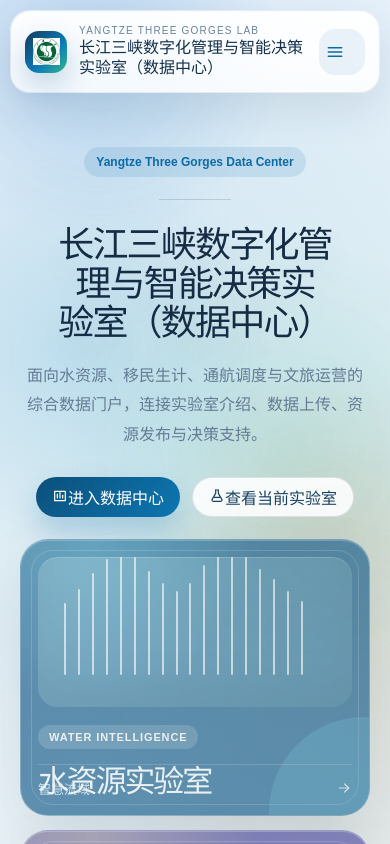
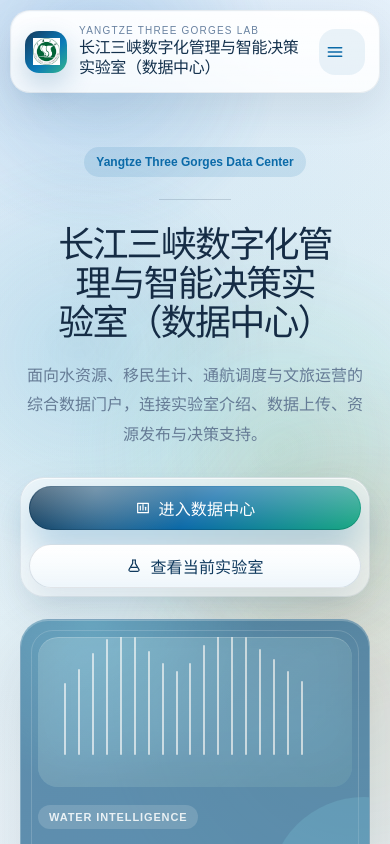
Before and after one commit to xjqofyjb/cjznjcsys, a React (Vite) app in the folder research-data-frontend/: page / in a window 390 px wide. Shown: the top 844 px of the page. Built offline with nearby package versions, Linux system fonts and the light colour scheme.

Commit message:
Refine frontend visual system

```diff
--- a/research-data-frontend/src/App.css
+++ b/research-data-frontend/src/App.css
@@ -126,10 +126,12 @@
 }
 
 .brand-lockup__text strong {
+  font-family: var(--font-display);
   font-size: 15px;
   color: #14314d;
   line-height: 1.25;
   max-width: 430px;
+  letter-spacing: -0.02em;
 }
 
 .topbar-nav,
@@ -197,7 +199,7 @@
 .topbar-menu__item {
   border: none;
   cursor: pointer;
-  transition: transform 180ms ease, box-shadow 180ms ease, background 180ms ease, border-color 180ms ease;
+  transition: transform 180ms ease, box-shadow 180ms ease, background 180ms ease, border-color 180ms ease, color 180ms ease;
 }
 
 .topbar-nav__item {
@@ -303,19 +305,68 @@
 }
 
 .app-button {
+  position: relative;
+  display: inline-flex;
+  align-items: center;
   gap: 8px;
   justify-content: center;
-  min-height: 40px;
-  padding: 0 16px;
+  min-height: 44px;
+  padding: 0 18px;
   border-radius: 999px;
-  font-weight: 600;
+  overflow: hidden;
+  font-weight: 720;
+  letter-spacing: 0.01em;
+  isolation: isolate;
+  transform: translateZ(0);
+}
+
+.app-button::before {
+  content: "";
+  position: absolute;
+  inset: 1px;
+  z-index: -1;
+  border-radius: inherit;
+  background: linear-gradient(180deg, rgba(255, 255, 255, 0.34), rgba(255, 255, 255, 0));
+  opacity: 0.86;
+}
+
+.app-button::after {
+  content: "";
+  position: absolute;
+  top: -80%;
+  left: -45%;
+  z-index: -1;
+  width: 54%;
+  height: 260%;
+  background: linear-gradient(90deg, transparent, rgba(255, 255, 255, 0.34), transparent);
+  transform: rotate(20deg) translateX(-70%);
+  transition: transform 520ms cubic-bezier(0.2, 0.8, 0.2, 1);
 }
 
 .app-button:hover,
 .mobile-nav__toggle:hover,
 .toolbar-chip:hover,
 .tile-picker__item:hover {
-  transform: translateY(-1px);
+  transform: translateY(-2px);
+}
+
+.app-button:hover::after {
+  transform: rotate(20deg) translateX(260%);
+}
+
+.app-button:active,
+.toolbar-chip:active,
+.tile-picker__item:active {
+  transform: translateY(0);
+}
+
+.app-button:focus-visible,
+.toolbar-chip:focus-visible,
+.tile-picker__item:focus-visible,
+.topbar-nav__item:focus-visible,
+.topbar-menu__item:focus-visible {
+  outline: 3px solid rgba(48, 169, 142, 0.24);
+  outline-offset: 3px;
 }
 
 .app-button:disabled {
@@ -326,20 +377,31 @@
 
 .app-button--primary {
   color: #fff;
-  background: linear-gradient(135deg, #0b4f7a 0%, #0d77b2 100%);
-  box-shadow: 0 14px 30px rgba(11, 106, 168, 0.24);
+  background:
+    radial-gradient(circle at 20% 10%, rgba(255, 255, 255, 0.22), transparent 34%),
+    linear-gradient(135deg, #082e4c 0%, #0b6aa8 52%, #19a981 100%);
+  box-shadow:
+    0 18px 34px rgba(11, 106, 168, 0.26),
+    inset 0 -1px 0 rgba(4, 25, 43, 0.20),
+    inset 0 1px 0 rgba(255, 255, 255, 0.24);
 }
 
 .app-button--secondary {
-  color: #184264;
-  background: rgba(255, 255, 255, 0.88);
+  color: #103a5e;
+  background:
+    linear-gradient(180deg, rgba(255, 255, 255, 0.98), rgba(236, 245, 251, 0.88)),
+    rgba(255, 255, 255, 0.88);
   border: 1px solid rgba(15, 46, 79, 0.12);
+  box-shadow:
+    0 14px 28px rgba(27, 68, 105, 0.10),
+    inset 0 1px 0 rgba(255, 255, 255, 0.92);
 }
 
 .app-button--ghost {
-  color: #31506f;
-  background: rgba(255, 255, 255, 0.52);
-  border: 1px solid rgba(15, 46, 79, 0.1);
+  color: #2a4a68;
+  background: rgba(255, 255, 255, 0.58);
+  border: 1px solid rgba(15, 46, 79, 0.10);
+  box-shadow: inset 0 1px 0 rgba(255, 255, 255, 0.72);
 }
 
 .mobile-nav {
@@ -422,9 +484,11 @@
 
 .section-title {
   margin: 0;
+  font-family: var(--font-display);
   font-size: clamp(28px, 3vw, 40px);
   line-height: 1.08;
   color: #15304d;
+  letter-spacing: -0.04em;
 }
 
 .section-subtitle {
@@ -511,10 +575,10 @@
 
 .home-stage__intro h1 {
   margin: 0;
-  font-family: "Microsoft YaHei UI", "PingFang SC", "Noto Serif SC", "Source Han Serif SC", serif;
+  font-family: var(--font-display);
   font-size: clamp(28px, 3.15vw, 46px);
   line-height: 1.08;
-  letter-spacing: -0.08em;
+  letter-spacing: -0.06em;
   color: #152c45;
   white-space: nowrap;
   text-wrap: balance;
@@ -532,9 +596,15 @@
 .home-stage__actions {
   display: flex;
   justify-content: center;
-  gap: 12px;
+  gap: 14px;
   flex-wrap: wrap;
   margin-top: 28px;
+  padding: 8px;
+  border: 1px solid rgba(15, 46, 79, 0.08);
+  border-radius: 999px;
+  background: rgba(255, 255, 255, 0.56);
+  box-shadow: inset 0 1px 0 rgba(255, 255, 255, 0.74), 0 16px 40px rgba(18, 46, 78, 0.08);
+  backdrop-filter: blur(18px);
 }
 
 .lab-showcase {
@@ -918,9 +988,11 @@
 .hero-banner__copy h1,
 .lab-hero__content h1 {
   margin: 16px 0 14px;
+  font-family: var(--font-display);
   font-size: clamp(34px, 5vw, 58px);
   line-height: 1.02;
   color: #13304d;
+  letter-spacing: -0.055em;
 }
 
 .hero-banner__copy p,
@@ -1022,8 +1094,10 @@
 }
 
 .metric-card__value {
+  font-family: var(--font-display);
   font-size: clamp(28px, 3vw, 42px);
   font-weight: 800;
+  letter-spacing: -0.04em;
 }
 
 .metric-card__label {
@@ -1081,7 +1155,9 @@
 .login-modal h3,
 .empty-state h3,
 .app-footer h3 {
+  font-family: var(--font-display);
   margin: 0;
+  letter-spacing: -0.035em;
 }
 
 .lab-tile__body {
@@ -1495,12 +1571,16 @@
 .dataset-card__actions {
   display: flex;
   justify-content: flex-end;
-  margin-top: 14px;
+  gap: 10px;
+  flex-wrap: wrap;
+  margin-top: 18px;
+  padding-top: 16px;
+  border-top: 1px solid rgba(16, 35, 63, 0.08);
 }
 
 .preview-button {
-  min-height: 38px;
-  padding: 9px 13px;
+  min-height: 40px;
+  padding: 9px 14px;
   font-size: 13px;
 }
 
@@ -1815,7 +1895,13 @@
   display: flex;
   gap: 10px;
   flex-wrap: wrap;
+  align-items: center;
   margin-top: 18px;
+  padding: 10px;
+  border: 1px solid rgba(15, 46, 79, 0.08);
+  border-radius: 22px;
+  background: rgba(245, 249, 252, 0.68);
+  box-shadow: inset 0 1px 0 rgba(255, 255, 255, 0.72);
 }
 
 .admin-asset-actions--align {
@@ -1837,31 +1923,43 @@
   flex-wrap: wrap;
   gap: 12px;
   margin-bottom: 18px;
+  padding: 8px;
+  border: 1px solid rgba(15, 46, 79, 0.08);
+  border-radius: 26px;
+  background: rgba(255, 255, 255, 0.48);
+  box-shadow: inset 0 1px 0 rgba(255, 255, 255, 0.74);
+  backdrop-filter: blur(14px);
 }
 
 .toolbar--tabs {
   margin-top: 8px;
+  width: fit-content;
 }
 
 .toolbar-chip {
-  padding: 10px 14px;
+  position: relative;
+  padding: 10px 15px;
   border-radius: 999px;
-  background: rgba(255, 255, 255, 0.74);
+  background: rgba(255, 255, 255, 0.72);
   color: #45637f;
+  font-weight: 720;
+  box-shadow: inset 0 1px 0 rgba(255, 255, 255, 0.72);
 }
 
 .toolbar-chip.is-active {
-  background: linear-gradient(135deg, #0b4f7a 0%, #0d77b2 100%);
+  background:
+    radial-gradient(circle at 20% 0%, rgba(255, 255, 255, 0.22), transparent 34%),
+    linear-gradient(135deg, #092f4f 0%, #0b6aa8 56%, #26a988 100%);
   color: #fff;
-  box-shadow: 0 12px 28px rgba(11, 106, 168, 0.20);
+  box-shadow: 0 14px 28px rgba(11, 106, 168, 0.22);
 }
 
 .toolbar__search {
   gap: 8px;
   min-width: 260px;
   padding: 0 14px;
-  border-radius: 18px;
-  background: rgba(255, 255, 255, 0.78);
+  border-radius: 999px;
+  background: rgba(255, 255, 255, 0.82);
   border: 1px solid rgba(16, 35, 63, 0.08);
 }
 
@@ -1911,11 +2009,22 @@
 
 .upload-dropzone {
   position: relative;
-  border: 1.5px dashed rgba(11, 106, 168, 0.24);
-  border-radius: 24px;
-  background: linear-gradient(135deg, rgba(11, 106, 168, 0.05), rgba(255, 255, 255, 0.8));
-  padding: 28px;
+  overflow: hidden;
+  border: 1.5px dashed rgba(11, 106, 168, 0.26);
+  border-radius: 28px;
+  background:
+    radial-gradient(circle at 16% 18%, rgba(48, 169, 142, 0.16), transparent 28%),
+    linear-gradient(135deg, rgba(11, 106, 168, 0.08), rgba(255, 255, 255, 0.86));
+  padding: 34px;
   text-align: center;
+  box-shadow: inset 0 1px 0 rgba(255, 255, 255, 0.74);
+  transition: border-color 180ms ease, box-shadow 180ms ease, transform 180ms ease;
+}
+
+.upload-dropzone:hover {
+  border-color: rgba(11, 106, 168, 0.46);
+  box-shadow: inset 0 1px 0 rgba(255, 255, 255, 0.82), 0 18px 42px rgba(11, 106, 168, 0.10);
+  transform: translateY(-1px);
 }
 
 .upload-dropzone input[type="file"] {
@@ -1938,21 +2047,46 @@
 .tile-picker {
   display: grid;
   grid-template-columns: repeat(2, minmax(0, 1fr));
+  gap: 12px;
 }
 
 .tile-picker__item {
+  position: relative;
+  overflow: hidden;
   gap: 10px;
   justify-content: flex-start;
-  padding: 14px;
-  border-radius: 18px;
-  background: rgba(255, 255, 255, 0.72);
+  min-height: 52px;
+  padding: 14px 15px;
+  border: 1px solid rgba(16, 35, 63, 0.08);
+  border-radius: 20px;
+  background:
+    linear-gradient(180deg, rgba(255, 255, 255, 0.92), rgba(239, 247, 252, 0.76)),
+    rgba(255, 255, 255, 0.72);
   color: #355372;
+  font-weight: 720;
+  box-shadow: inset 0 1px 0 rgba(255, 255, 255, 0.76);
+}
+
+.tile-picker__item::before {
+  content: "";
+  position: absolute;
+  inset: 0 auto 0 0;
+  width: 4px;
+  background: linear-gradient(180deg, #0b6aa8, #30a98e);
+  opacity: 0;
+  transition: opacity 180ms ease;
 }
 
 .tile-picker__item.is-active {
-  background: rgba(11, 106, 168, 0.10);
+  background:
+    radial-gradient(circle at 18% 10%, rgba(48, 169, 142, 0.16), transparent 34%),
+    linear-gradient(135deg, rgba(11, 106, 168, 0.13), rgba(255, 255, 255, 0.86));
   color: #0b5f95;
-  box-shadow: inset 0 0 0 1px rgba(11, 106, 168, 0.16);
+  box-shadow: inset 0 0 0 1px rgba(11, 106, 168, 0.16), 0 14px 30px rgba(11, 106, 168, 0.10);
+}
+
+.tile-picker__item.is-active::before {
+  opacity: 1;
 }
 
 .file-list,
@@ -2007,6 +2141,15 @@
   flex-direction: column;
   align-items: stretch;
   margin-top: 6px;
+  padding: 14px;
+  border: 1px solid rgba(16, 35, 63, 0.08);
+  border-radius: 24px;
+  background: rgba(247, 251, 253, 0.74);
+}
+
+.workspace-card__footer > .app-button {
+  align-self: flex-end;
+  min-width: 168px;
 }
 
 .workspace-card__status {
@@ -2325,6 +2468,7 @@
 
   .toolbar {
     align-items: stretch;
+    border-radius: 22px;
   }
 
   .toolbar__search {
@@ -2333,8 +2477,19 @@
 
   .login-modal__actions,
   .hero-banner__actions,
+  .home-stage__actions,
   .auth-modal__register-form {
     flex-direction: column;
     grid-template-columns: 1fr;
-  }
-}
+    border-radius: 24px;
+  }
+
+  .home-stage__actions .app-button,
+  .hero-banner__actions .app-button,
+  .workspace-card__footer > .app-button,
+  .admin-asset-actions .app-button,
+  .dataset-card__actions .app-button {
+    width: 100%;
+    align-self: stretch;
+  }
+}
--- a/research-data-frontend/src/index.css
+++ b/research-data-frontend/src/index.css
@@ -1,5 +1,9 @@
 :root {
-  font-family: "Segoe UI Variable Text", "PingFang SC", "Noto Sans SC", "Microsoft YaHei", sans-serif;
+  --font-sans: "HarmonyOS Sans SC", "MiSans", "Alibaba PuHuiTi", "OPPO Sans", "Segoe UI Variable Text", "PingFang SC", "Noto Sans SC", "Microsoft YaHei", sans-serif;
+  --font-display: "Source Han Serif SC", "Noto Serif SC", "Songti SC", "STSong", "SimSun", serif;
+  --font-mono: "JetBrains Mono", "SFMono-Regular", Consolas, monospace;
+
+  font-family: var(--font-sans);
   color: #17314f;
   background:
     radial-gradient(circle at top left, rgba(90, 158, 216, 0.18), transparent 30%),
@@ -10,6 +14,7 @@
   text-rendering: optimizeLegibility;
   -webkit-font-smoothing: antialiased;
   -moz-osx-font-smoothing: grayscale;
+  font-feature-settings: "kern" 1;
 }
 
 *,
```
